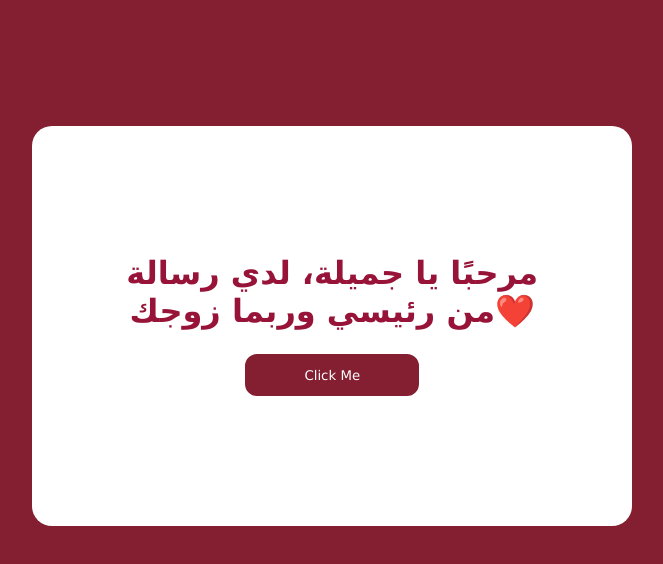
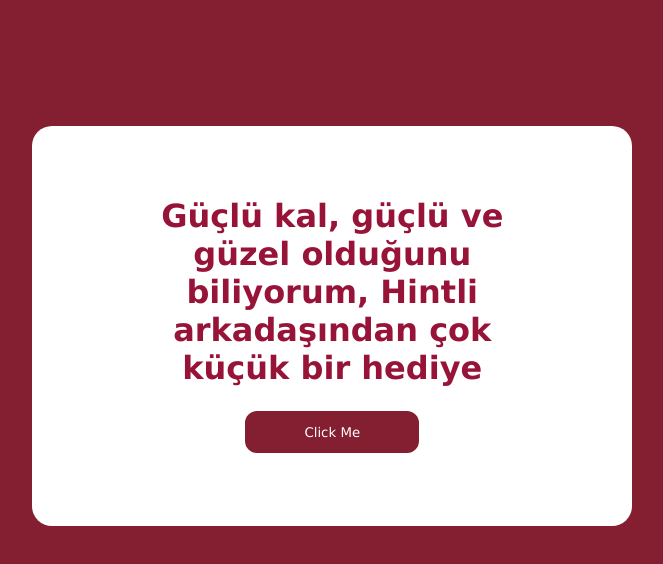
Before and after one commit to Shafialam7/Temp, a plain HTML site: page index.html in a window 1280 px wide. Shown: the whole page, without its empty margins (317-980 px from the left). Drawn offline with Linux system fonts and the light colour scheme.

Commit message:
Update index.html

```diff
--- a/index.html
+++ b/index.html
@@ -52,7 +52,7 @@
 <body>
     <div class="container">
         <h1>
-            مرحبًا يا جميلة، لدي رسالة من رئيسي وربما زوجك❤️
+            Güçlü kal, güçlü ve güzel olduğunu biliyorum, Hintli arkadaşından çok küçük bir hediye
         </h1>
         <button><a href="index2.html"><p>Click Me</p></a></button>
     </div>
```
